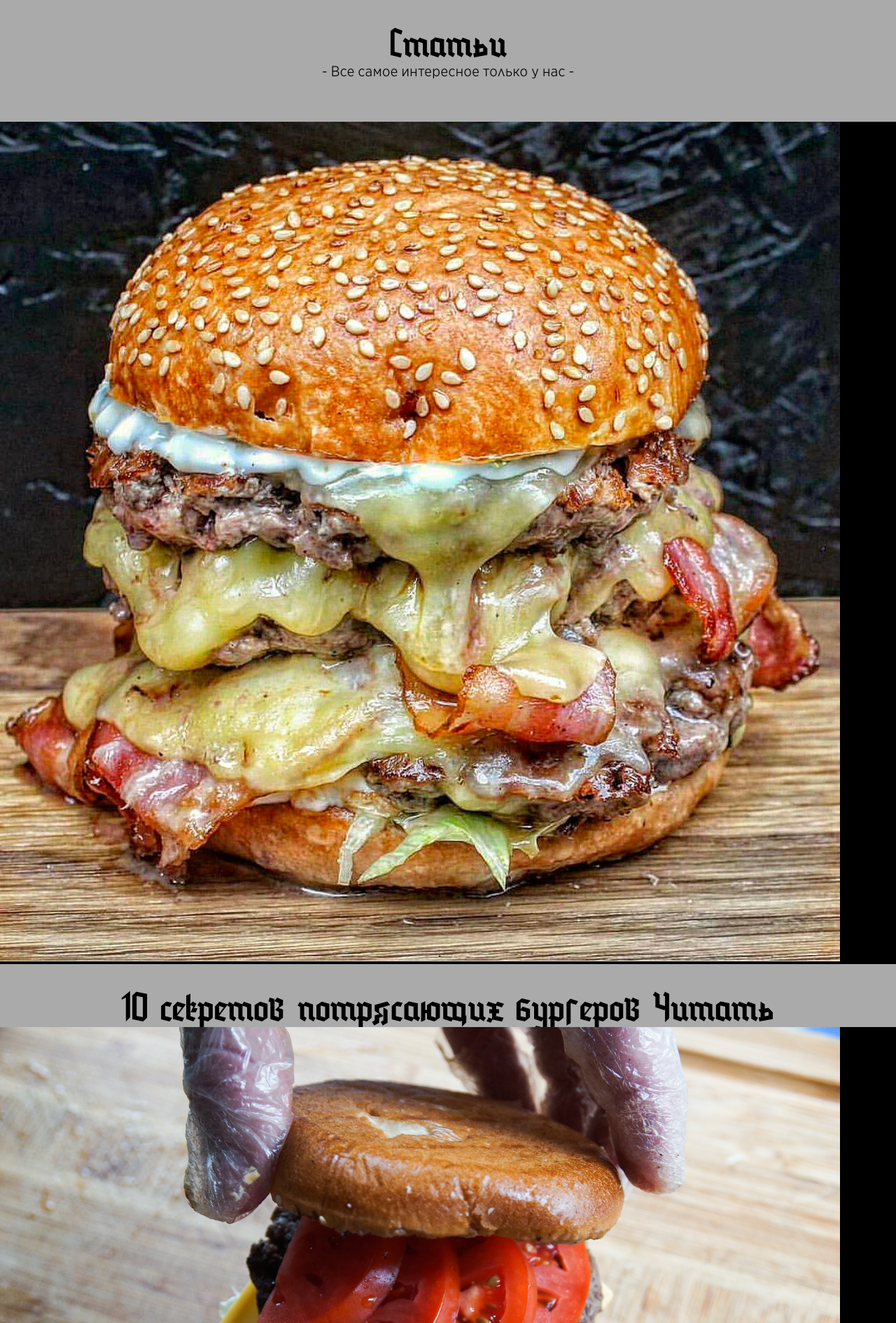
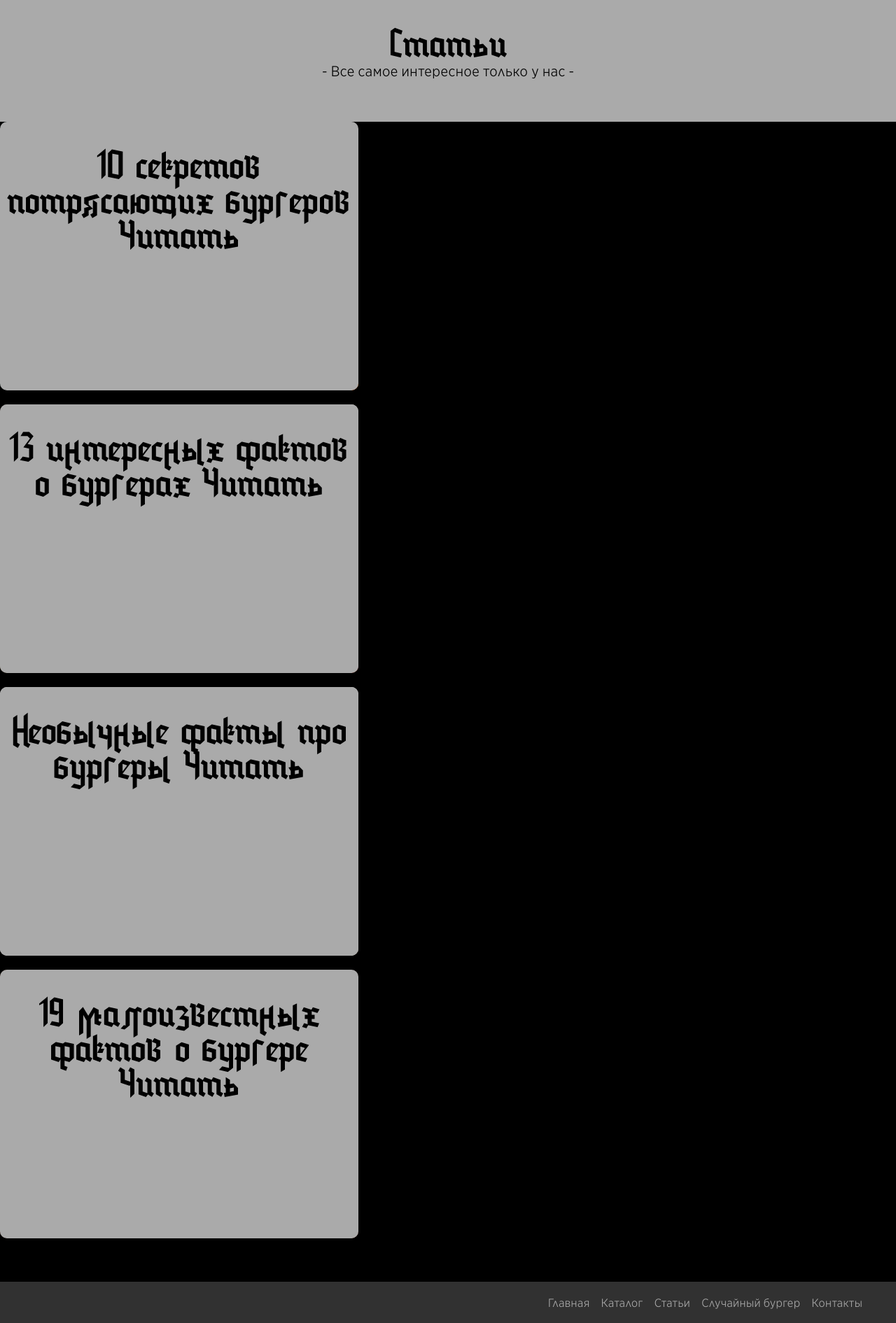
Before and after one commit to polinakolzunova/hamburger-encyclopedia, a PHP site: page /articles.html in a window 1280 px wide; the page is wider, and only the part inside the window is pictured. Shown: the part 60-1951 px from the top of that part at 70% size. Run offline with PHP 8.4, Linux system fonts and the light colour scheme.

Commit message:
articles 1

```diff
--- a/web/articles.html
+++ b/web/articles.html
@@ -29,31 +29,31 @@
 <main>
 
     <section id="content">
-        <div class="articals-for-burgers">
+        <div class="articles-for-burgers">
             <div class="title">Статьи</div>
             <div class="subtitle">- Все самое интересное только у нас -</div>
-            <div class="articals-for-burgers1">
+            <div class="articles-for-burgers1">
                  <div class="article1"><img src="img/article1.jpg"></div>
                  <div class="title">
                      10 секретов потрясающих бургеров
                     <a href="/">Читать</a>
                  </div>
             </div>
-            <div class="articals-for-burgers1">
+            <div class="articles-for-burgers1">
                 <div class="article1"><img src="img/article2.jpg"></div>
                 <div class="title">
                     13 интересных фактов о бургерах
                     <a href="one-article.html">Читать</a>
                 </div>
             </div>
-            <div class="articals-for-burgers1">
+            <div class="articles-for-burgers1">
                 <div class="article1"><img src="img/article3.jpg"></div>
                 <div class="title">
                     Необычные факты про бургеры
                     <a href="one-article.html">Читать</a>
                 </div>
             </div>
-            <div class="articals-for-burgers1">
+            <div class="articles-for-burgers1">
                 <div class="article1"><img src="img/article4.jpg"></div>
                 <div class="title">
                     19 малоизвестных фактов о бургере
--- a/web/css/articles.css
+++ b/web/css/articles.css
@@ -13,3 +13,26 @@
     font-size: 20px;
     padding-bottom: 60px;
 }
+
+section#content .articles-for-burgers .articles-for-burgers1 {
+    width: 40vw;
+    height: 30vw;
+    flex-grow: 1;
+    flex-shrink: 1;
+    flex-basis: 45%;
+    margin: 0 20px 20px 0;
+    overflow: hidden;
+    border-radius: 10px;
+    position: relative;
+}
+
+section#content .articles-for-burgers .articles-for-burgers1 > * {
+    position: absolute;
+    width: 100%;
+    height: 100%;
+
+section#content .articles-for-burgers .articles-for-burgers1 .article1 img {
+    width: 100%;
+    height: 100%;
+    object-fit: cover;
+}
```
